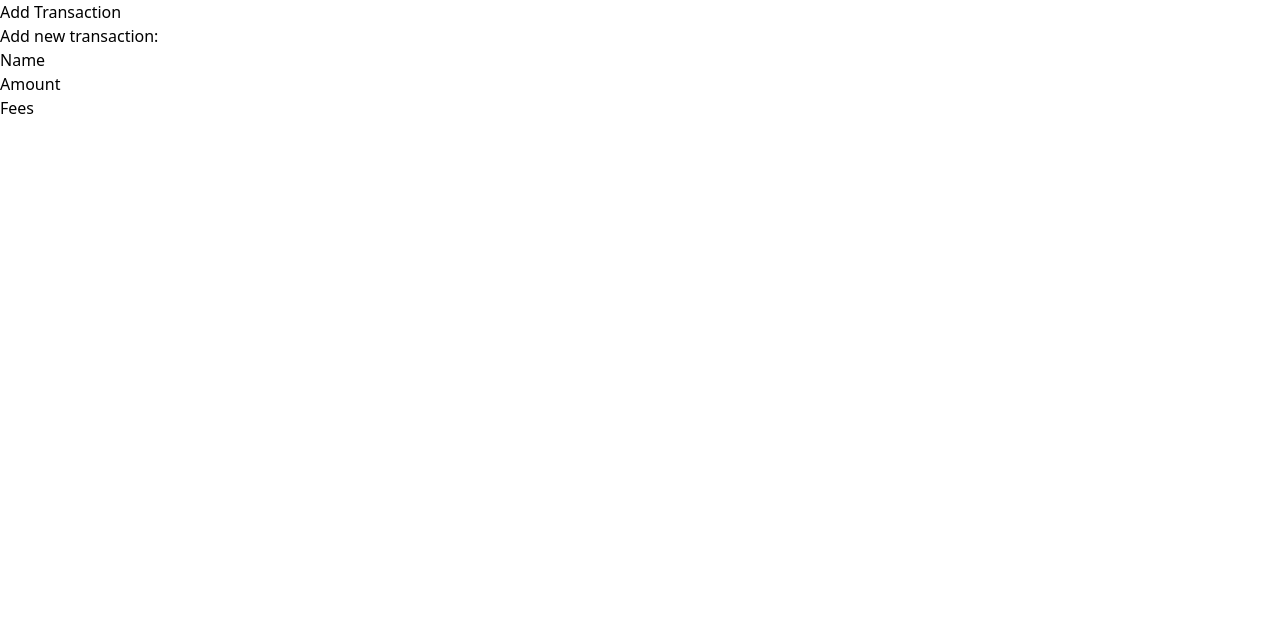
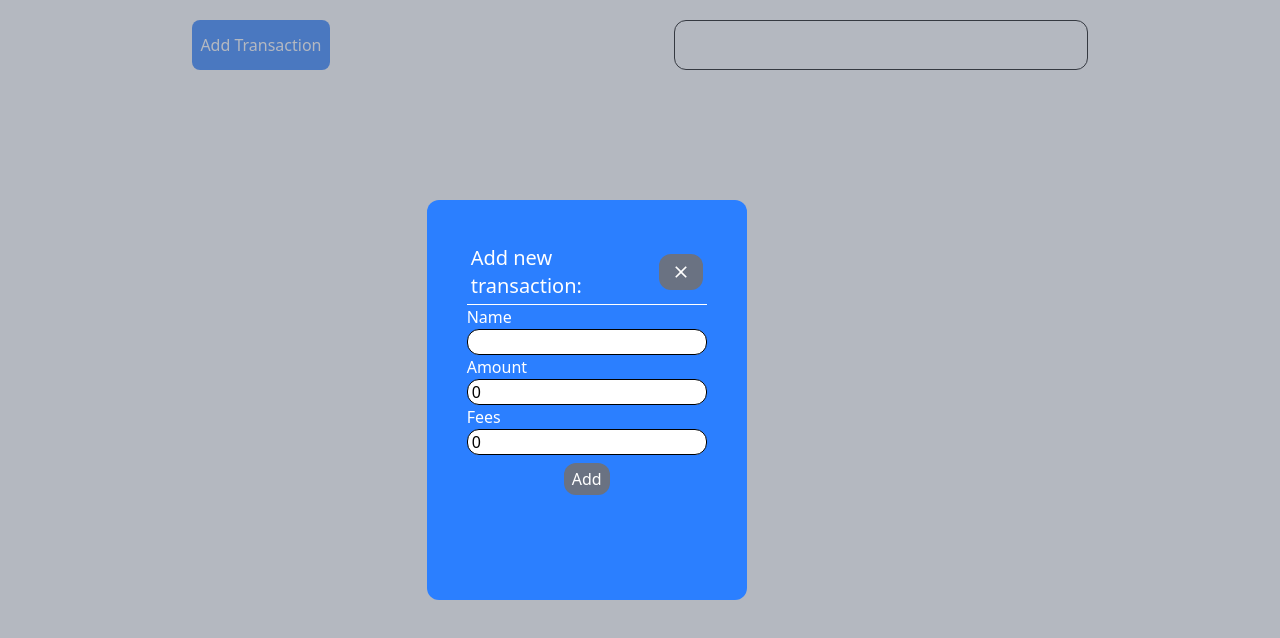
Before and after one commit to danad1821/Transaction-App, a React (Vite) app: page / in a window 1280 px wide. Both pictures are taken after a click on the button "Add Transaction". Shown: the top 638 px of the page. Built offline with nearby package versions, Linux system fonts and the light colour scheme.

Commit message:
used local storage for transactions

```diff
--- a/package.json
+++ b/package.json
@@ -13,6 +13,7 @@
     "@tailwindcss/vite": "^4.1.17",
     "react": "^19.2.0",
     "react-dom": "^19.2.0",
+    "react-icons": "^5.5.0",
     "tailwindcss": "^4.1.17"
   },
   "devDependencies": {
--- a/src/App.jsx
+++ b/src/App.jsx
@@ -1,16 +1,20 @@
 import './App.css'
 import AddTransactionButton from './components/AddTransactionButton';
-import { useState } from 'react';
+import POSMenu from './components/POSMenu';
+import { useState, useEffect } from 'react';
+import useLocalStorage from './hooks/useLocalStorage';
 
 function App() {
-  const [allTransactions, setAllTransactions] = useState([]);
+  const [allTransactions, setAllTransactions] = useLocalStorage("allTransactions", []);
 
-  const addToAllTransactions = (transaction) => setAllTransactions([...allTransactions, transaction])
+  const addToAllTransactions = (transaction) => setAllTransactions([...allTransactions, transaction]);
+
 
   return (
-    <>
+    <div className='m-5 flex justify-around'>
       <AddTransactionButton addToAllTransactions={addToAllTransactions} />
-    </>
+      <POSMenu allTransactions={allTransactions} />
+    </div>
   )
 }
 
--- a/src/components/AddTransactionButton.jsx
+++ b/src/components/AddTransactionButton.jsx
@@ -1,11 +1,23 @@
 import { useState } from "react";
 import NewTransactionModal from "./NewTransactionModal";
-export default function AddTransactionButton({addToAllTransactions}){
-    const [showAddModal, setShowAddModal] = useState(false);
-    return(
-        <>
-        <button type="button" onClick={()=>setShowAddModal(true)}>Add Transaction</button>
-        <NewTransactionModal addToAllTransactions={addToAllTransactions} showAddModal={showAddModal}/>
-        </>
-    );
+export default function AddTransactionButton({ addToAllTransactions }) {
+  const [showAddModal, setShowAddModal] = useState(false);
+  const closeModal = () => setShowAddModal(false);
+  return (
+    <>
+      <button
+        type="button"
+        onClick={() => setShowAddModal(true)}
+        className="rounded-lg bg-blue-500 text-white px-2 py-3 hover:bg-blue-200 h-[50px]"
+      >
+        Add Transaction
+      </button>
+      {showAddModal && (
+        <NewTransactionModal
+          addToAllTransactions={addToAllTransactions}
+          closeModal={closeModal}
+        />
+      )}
+    </>
+  );
 }
--- a/src/components/NewTransactionModal.jsx
+++ b/src/components/NewTransactionModal.jsx
@@ -1,24 +1,67 @@
-export default function NewTransactionModal({addToAllTransactions, showAddModal}) {
+import { IoMdClose } from "react-icons/io";
+import { useState } from "react";
+
+export default function NewTransactionModal({
+  addToAllTransactions,
+  closeModal,
+}) {
+  const [formData, setFormData] = useState({ name: "", amount: 0, fees: 0 });
+  const formSubmission = (e)=>{
+    e.preventDefault();
+    addToAllTransactions(formData);
+    closeModal();
+  }
   return (
-    <div>
-        <div></div>
-        <div className="">
-          <h2>Add new transaction:</h2>
-          <form action="">
-            <div>
+    <>
+      <div className="absolute inset-0 bg-gray-500 opacity-50 z-5 w-full h-full"></div>
+      <div className="absolute inset-0 w-1/4 z-20 bg-blue-500 left-1/3 h-1/2 top-50 p-10 text-white rounded-xl">
+        <div className="flex justify-between items-center text-white border-b p-1">
+          <h2 className="text-xl">Add new transaction:</h2>
+          <button
+            button="button"
+            onClick={() => closeModal()}
+            className="text-xl bg-gray-500 px-3 py-2 rounded-xl"
+          >
+            <IoMdClose />
+          </button>
+        </div>
+        <form action="" className="flex flex-col items-center justify-center" onSubmit={formSubmission}>
+          <div className="flex flex-col w-full">
             <label htmlFor="">Name</label>
-              <input type="text" />
+            <input
+              className="bg-white border border-black rounded-xl px-1 outline-yellow text-black"
+              type="text"
+              value={formData?.name}
+              onChange={(e) =>
+                setFormData({ ...formData, name: e.target.value })
+              }
+            />
           </div>
-            <div>
+          <div className="flex flex-col w-full">
             <label htmlFor="">Amount</label>
-              <input type="text" />
+            <input
+              className="bg-white border border-black rounded-xl px-1 outline-yellow text-black"
+              type="text"
+              value={formData?.amount}
+              onChange={(e) =>
+                setFormData({ ...formData, amount: e.target.value })
+              }
+            />
           </div>
-            <div>
+          <div className="flex flex-col w-full">
             <label htmlFor="">Fees</label>
-              <input type="text" />
+            <input
+              className="bg-white border border-black rounded-xl px-1 outline-yellow text-black"
+              type="text"
+              value={formData?.fees}
+              onChange={(e) =>
+                setFormData({ ...formData, fees: e.target.value })
+              }
+            />
           </div>
+          <button type="submit" className="bg-gray-500 px-2 py-1 rounded-xl m-2">Add</button>
         </form>
       </div>
-    </div>
+    </>
   );
 }
--- a/src/components/POSMenu.jsx
+++ b/src/components/POSMenu.jsx
@@ -1,5 +1,14 @@
-export default function POSMenu(){
-    return(
-        <></>
-    );
+export default function POSMenu({ allTransactions }) {
+  return (
+    <ul className="border border-blue min-w-1/3 min-h-1/3 rounded-xl list-none flex p-2">
+      {allTransactions.map((t, index) => (
+        <li
+          key={index}
+          className="m-2 border border-gray rounded-xl p-5 cursor-pointer"
+        >
+          {t.name}
+        </li>
+      ))}
+    </ul>
+  );
 }
--- a/src/components/TransactionList.jsx
+++ b/src/components/TransactionList.jsx
@@ -1,4 +1,4 @@
-export default function TransactionList(){
+export default function TransactionList({selectedTransaction}){
     return(
         <></>
     );
--- /dev/null
+++ b/src/hooks/useLocalStorage.jsx
@@ -0,0 +1,37 @@
+import { useState } from "react";
+
+const useLocalStorage = (key, defaultValue) => {
+    // Create state variable to store
+    // localStorage value in state
+    const [localStorageValue, setLocalStorageValue] = useState(() => {
+        try {
+            const value = localStorage.getItem(key)
+            if (value) {
+                return JSON.parse(value)
+            } else {
+                localStorage.setItem(key, JSON.stringify(defaultValue));
+                return defaultValue
+            }
+        } catch (error) {
+            localStorage.setItem(key, JSON.stringify(defaultValue));
+            return defaultValue
+        }
+    })
+
+    // this method update our localStorage and our state
+    const setLocalStorageStateValue = (valueOrFn) => {
+        let newValue;
+        if (typeof valueOrFn === 'function') {
+            const fn = valueOrFn;
+            newValue = fn(localStorageValue)
+        }
+        else {
+            newValue = valueOrFn;
+        }
+        localStorage.setItem(key, JSON.stringify(newValue));
+        setLocalStorageValue(newValue)
+    }
+    return [localStorageValue, setLocalStorageStateValue]
+}
+
+export default useLocalStorage;
--- a/src/index.css
+++ b/src/index.css
@@ -2,3 +2,7 @@
 @tailwind base;
 @tailwind components;
 @tailwind utilities;
+
+button{
+  cursor: pointer;
+}
```
Also changed, not shown: 1 other file (tests, documents, lock files or other folders). Lines whose indentation alone changed are shown as unchanged.
